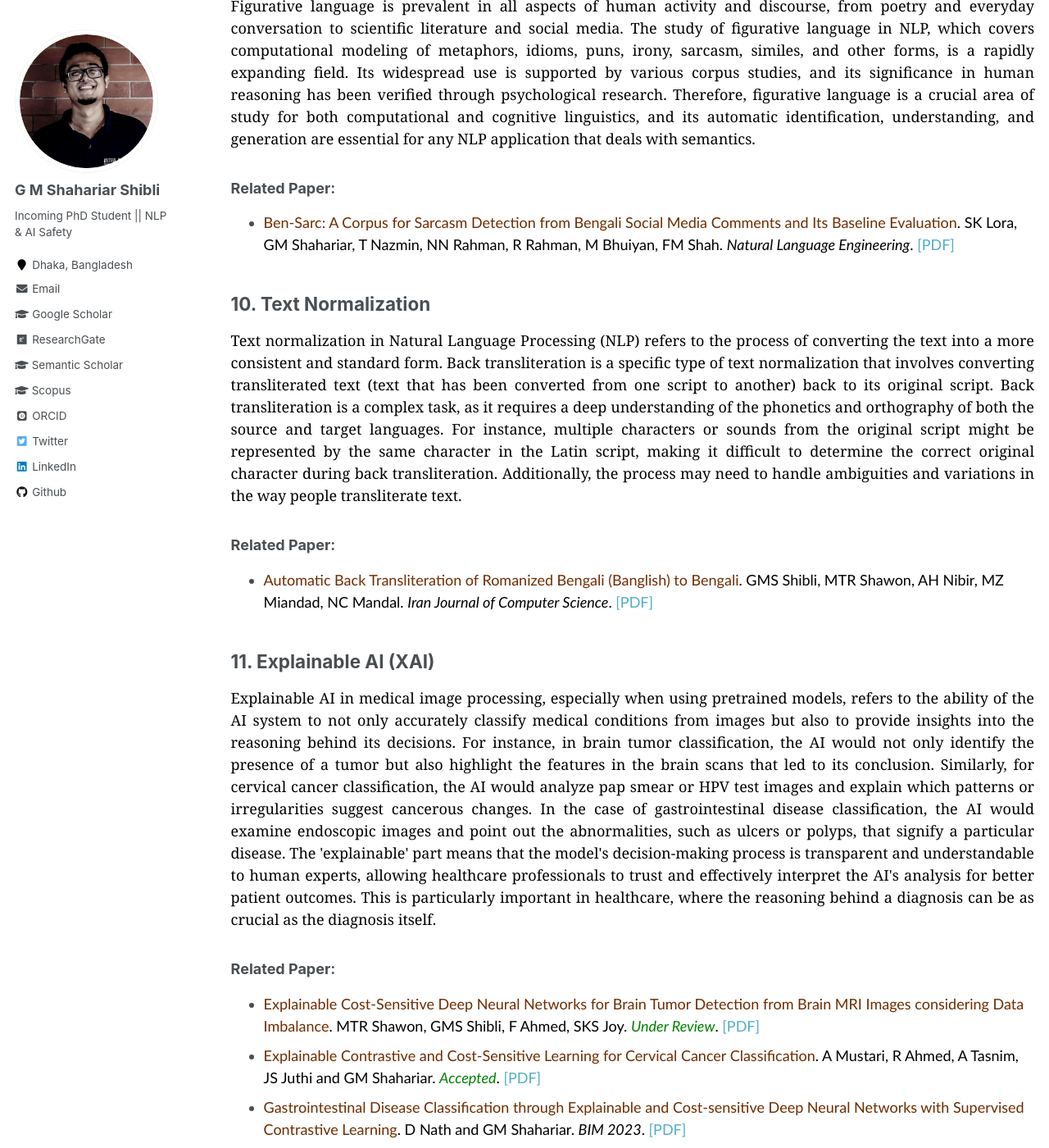
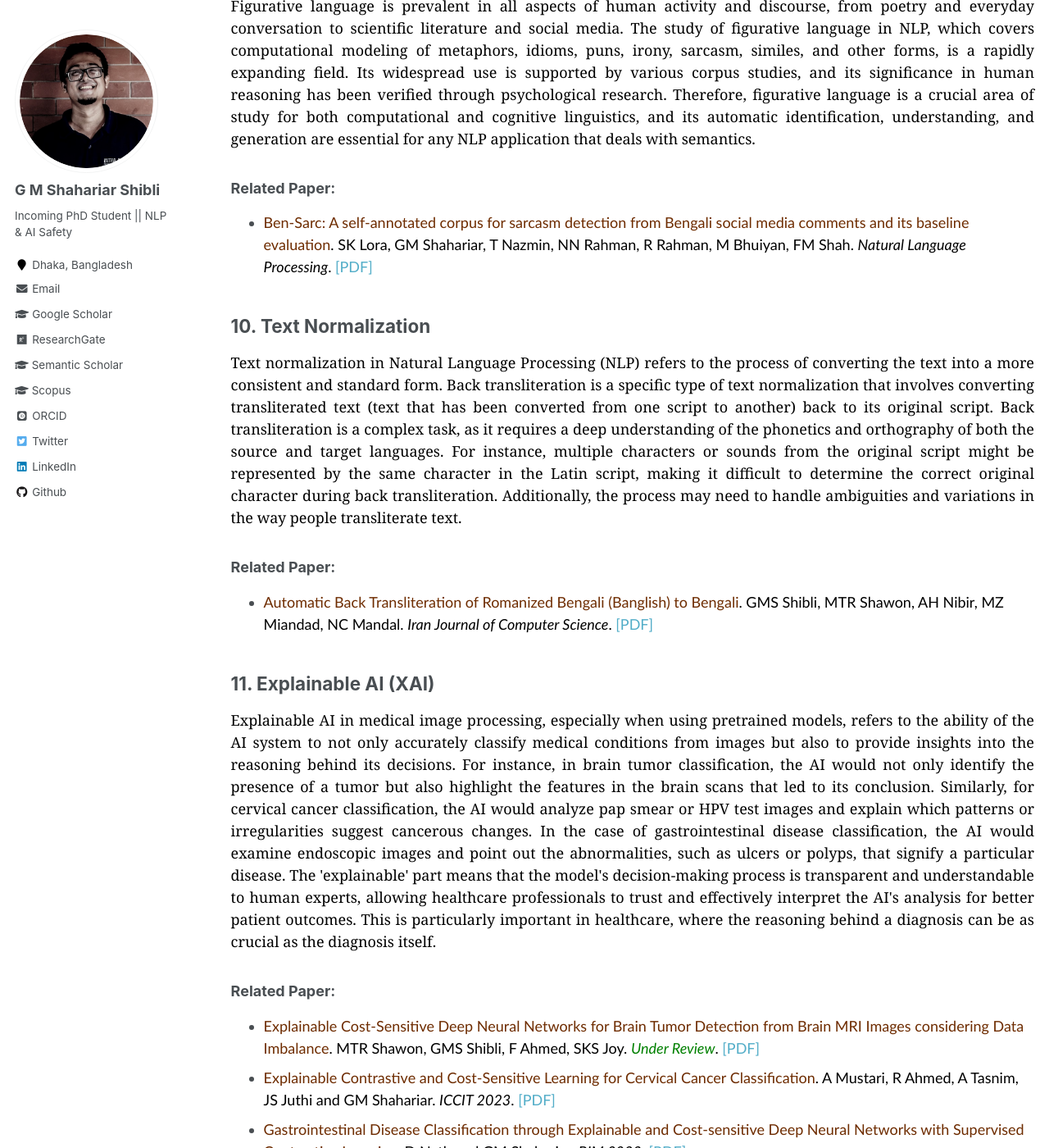
Before and after one commit to shahariar-shibli/shahariar-shibli.github.io, a Jekyll site: the page built from _pages/research.md, in a window 1280 px wide and 1400 px high, scrolled down 4150 px. Shown: the whole window at 82% size. Built offline with Jekyll 4.4.1, drawn with Linux system fonts in a browser that asks for light colours; some web fonts are replaced; some of the changed text lies outside the part shown.

Commit message:
Update research.md

```diff
--- a/_pages/research.md
+++ b/_pages/research.md
@@ -65,7 +65,7 @@
 </p>
 ### Related Paper:
 + <span style="font-family:Trebuchet MS; color:black;"><span style="color:#6E2C00">Tackling Fake News in Bengali: Unraveling the Impact of Summarization vs. Augmentation on Pre-trained Language Models</span>. AS Chowdhury, GM Shahariar, AT Aziz, SM Alam, MA Sheikh, TA Belal. <span style="color:green;"><em>Under Review</em></span>. [[PDF]](https://arxiv.org/pdf/2307.06979.pdf)</span>
-+ <span style="font-family:Trebuchet MS; color:black;"><span style="color:#6E2C00">Bengali Fake Reviews: A Benchmark Dataset and Detection System</span>. GM Shahariar, MTR Shawon, FM Shah, MS Alam, MS Mahbub. <span style="color:green;"><em>Under Review</em></span>. [[PDF]](https://arxiv.org/pdf/2308.01987.pdf)</span>
++ <span style="font-family:Trebuchet MS; color:black;"><span style="color:#6E2C00">Bengali Fake Reviews: A Benchmark Dataset and Detection System</span>. GM Shahariar, MTR Shawon, FM Shah, MS Alam, MS Mahbub. <em>Neurocomputing</em>. [[PDF]](https://arxiv.org/pdf/2308.01987.pdf)</span>
 + <span style="font-family:Trebuchet MS; color:black;"><span style="color:#6E2C00">Bengali Fake Review Detection using Semi-supervised Generative Adversarial Networks</span>. MTR Shawon, GM Shahariar, FM Shah, MS Alam, MS Mahbub. <em>ICNLP 2023</em>. [[PDF]](https://arxiv.org/ftp/arxiv/papers/2304/2304.02739.pdf)</span>
 + <span style="font-family:Trebuchet MS; color:black;"><span style="color:#6E2C00">Spam Review Detection Using Deep Learning</span>. GM Shahariar, S Biswas, F Omar, FM Shah, SB Hassan. <em>IEMCON 2019</em>. [[PDF]](https://arxiv.org/pdf/2211.01675.pdf)</span>
 
@@ -144,7 +144,7 @@
 and generation are essential for any NLP application that deals with semantics.
 </p>
 ### Related Paper:
-+ <span style="font-family:Trebuchet MS; color:black;"><span style="color:#6E2C00">Ben-Sarc: A Corpus for Sarcasm Detection from Bengali Social Media Comments and Its Baseline Evaluation</span>. SK Lora, GM Shahariar, T Nazmin, NN Rahman, R Rahman, M Bhuiyan, FM Shah. <em>Natural Language Engineering</em>. [[PDF]](https://engrxiv.org/preprint/view/2102/4194)</span>
++ <span style="font-family:Trebuchet MS; color:black;"><span style="color:#6E2C00">Ben-Sarc: A self-annotated corpus for sarcasm detection from Bengali social media comments and its baseline evaluation</span>. SK Lora, GM Shahariar, T Nazmin, NN Rahman, R Rahman, M Bhuiyan, FM Shah. <em>Natural Language Processing</em>. [[PDF]](https://www.cambridge.org/core/journals/natural-language-processing/article/bensarc-a-selfannotated-corpus-for-sarcasm-detection-from-bengali-social-media-comments-and-its-baseline-evaluation/CE2E2FE7EC596AB6E0C528E995214095)</span>
 
 ## 10. Text Normalization
 <p style="text-align:justify; color:black; font-family:Georgia">
@@ -177,7 +177,7 @@
 </p>
 ### Related Paper:
 + <span style="font-family:Trebuchet MS; color:black;"><span style="color:#6E2C00">Explainable Cost-Sensitive Deep Neural Networks for Brain Tumor Detection from Brain MRI Images considering Data Imbalance</span>. MTR Shawon, GMS Shibli, F Ahmed, SKS Joy. <span style="color:green;"><em>Under Review</em></span>. [[PDF]](https://arxiv.org/pdf/2308.00608.pdf)</span>
-+ <span style="font-family:Trebuchet MS; color:black;"><span style="color:#6E2C00">Explainable Contrastive and Cost-Sensitive Learning for Cervical Cancer Classification</span>. A Mustari, R Ahmed, A Tasnim, JS Juthi and GM Shahariar. <span style="color:green;"><em>Accepted</em></span>. [[PDF]](https://arxiv.org/pdf/2402.15905.pdf)</span>
++ <span style="font-family:Trebuchet MS; color:black;"><span style="color:#6E2C00">Explainable Contrastive and Cost-Sensitive Learning for Cervical Cancer Classification</span>. A Mustari, R Ahmed, A Tasnim, JS Juthi and GM Shahariar. <em>ICCIT 2023</em>. [[PDF]](https://arxiv.org/pdf/2402.15905.pdf)</span>
 + <span style="font-family:Trebuchet MS; color:black;"><span style="color:#6E2C00">Gastrointestinal Disease Classification through Explainable and Cost-sensitive Deep Neural Networks with Supervised Contrastive Learning</span>. D Nath and GM Shahariar. <em>BIM 2023</em>. [[PDF]](https://arxiv.org/pdf/2307.07603.pdf)</span>
 + <span style="font-family:Trebuchet MS; color:black;"><span style="color:#6E2C00">Evaluating the Reliability of CNN Models on Classifying Traffic and Road Signs using LIME</span>. MA Rahman, AS Tanim, S Islam, F Pranto, GM Shahariar, MTR Shawon. <em>BIM 2023</em>. [[PDF]](https://arxiv.org/pdf/2309.05747.pdf)</span>
 
```
